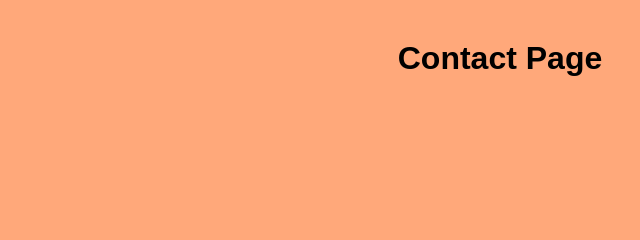
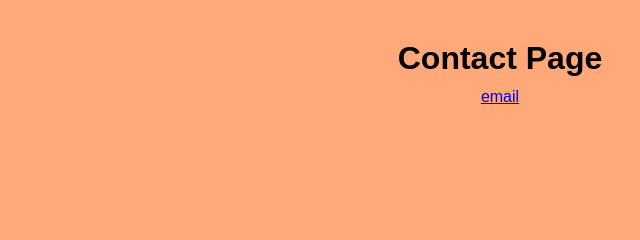
Before and after one commit to christapo/christapo.github.io, a plain HTML site: page contact.html in a window 1280 px wide. Shown: the top 240 px of the page, 250-890 px from the left. Drawn offline with Linux system fonts and the light colour scheme.

Commit message:
emaillink

```diff
--- a/contact.html
+++ b/contact.html
@@ -15,7 +15,7 @@
 
   <div class="main-content">
     <h1>Contact Page</h1>
-    <!-- Add your contact info or form here -->
+    <a href="mailto:cet64@uakron.edu">email</a>
   </div>
 
 </body>
```
